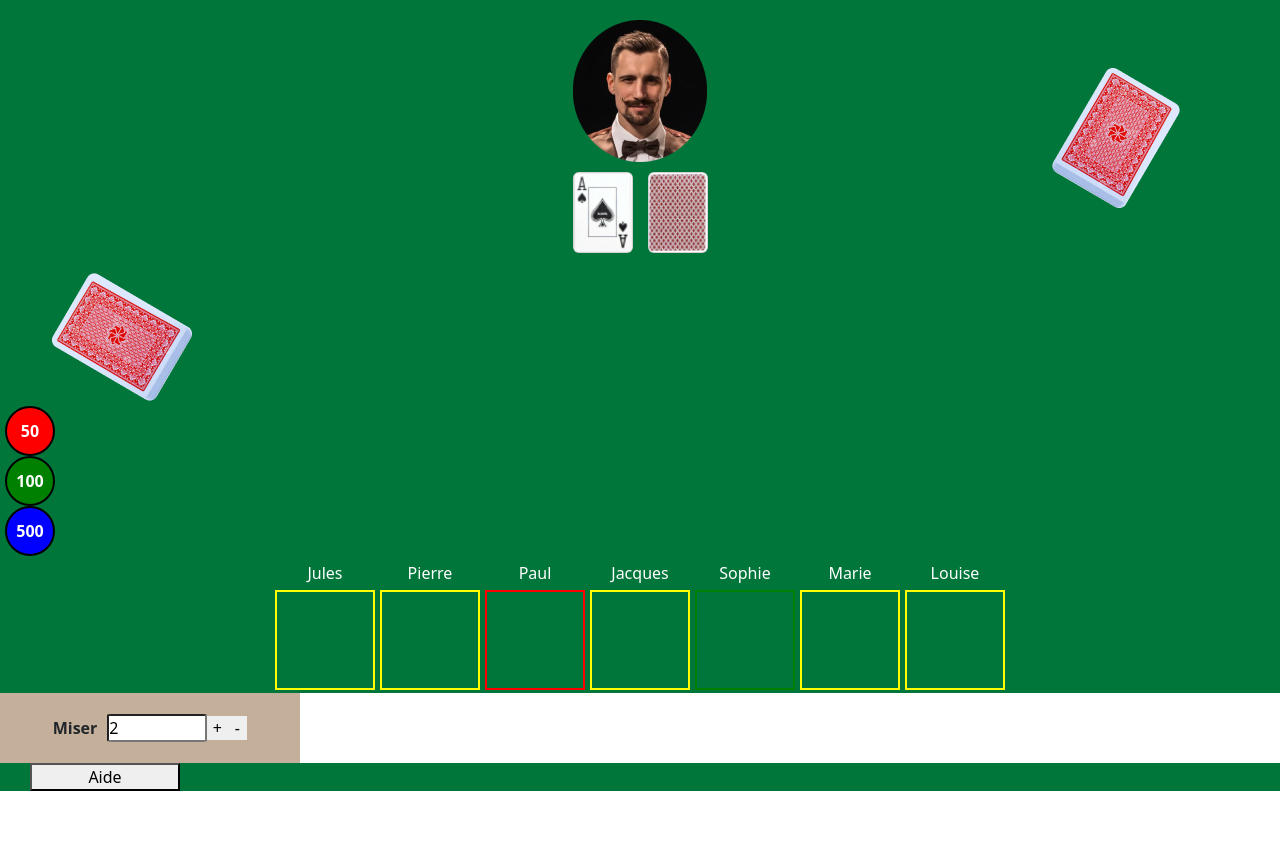
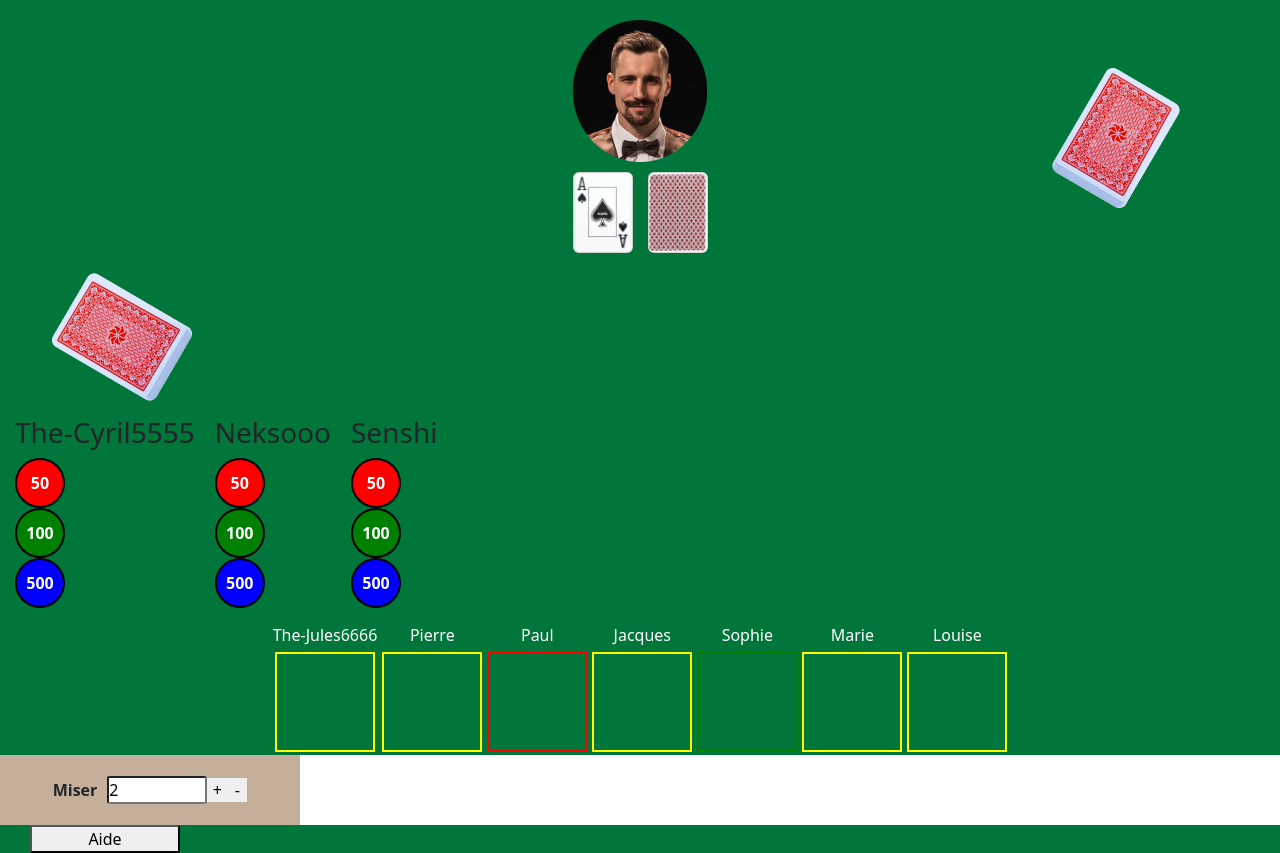
Before and after one commit to LDDW/APP_BLACKJACK, a React (Create React App) app in the folder src_front/: page /game in a window 1280 px wide. Before the commit the page ends 800 px from the top, so only its background shows below. Built offline with nearby package versions, Linux system fonts and the light colour scheme; no server answers.

Commit message:
add chipzone and props in game

```diff
--- a/src_front/src/components/chipZone/ChipZone.css
+++ b/src_front/src/components/chipZone/ChipZone.css
@@ -7,5 +7,6 @@
 }
 
 .chip-container {
-  /* Styles for displaying the chips */
+  /* Ajoute de l'espace autour de chaque chip-container */
+  margin: 10px;
 }
--- a/src_front/src/components/chipZone/ChipZone.tsx
+++ b/src_front/src/components/chipZone/ChipZone.tsx
@@ -1,19 +1,29 @@
 import React from 'react';
 import './ChipZone.css';
-// import BetZone from '../betZone/BetZone';
 import Chip from '../chip/Chip';
 
+interface Player {
+    id: number;
+    pseudo: string;
+}
 
-const ChipZone = () => {
+interface ChipZoneProps {
+    players: Player[];
+}
+
+const ChipZone: React.FC<ChipZoneProps> = ({ players }) => {
     return (
         <div className="chip-zone">
-      <div className="chip-container">
+            {players.map((player, index) => (
+                <div className="chip-container" key={player.id}>
+                    <h3>{player.pseudo}</h3>
                     <div>
                         <Chip value={50} color="red" />
                         <Chip value={100} color="green" />
                         <Chip value={500} color="blue" />
                     </div>
                 </div>
+            ))}
         </div>
     );
 };
--- a/src_front/src/components/game/Game.tsx
+++ b/src_front/src/components/game/Game.tsx
@@ -1,15 +1,19 @@
 import React from 'react';
 
 import DealerZone from '../dealerZone/DealerZone';
-import ShoeZone from "../shoeZone/ShoeZone";
 import DiscardPileZone from '../discardPileZone/DiscardPileZone';
 import ChipZone from "../chipZone/ChipZone";
 import RuleZone from "../ruleZone/RuleZone";
 import PlayerZone from "../playerZone/PlayerZone";
 import BetZone from '../betZone/BetZone';
 
-// Récupération du nom du joueur passé en props de PlayerZone
-const playerNames = ["Jules", "Pierre", "Paul", "Jacques", "Sophie", "Marie", "Louise"];
+// Récupération du noms/ids des joueurs passé en props de ChipZone
+const players = [
+    { id: 1, 'pseudo': 'The-Cyril5555' },
+    { id: 2, 'pseudo': 'Neksooo' },
+    { id: 3, 'pseudo': 'Senshi' },
+];
+const playerNames = ["The-Jules6666", "Pierre", "Paul", "Jacques", "Sophie", "Marie", "Louise"];
 // Récupération du status du joueur passé en props de PlayerZone
 const playerStatuses = ["not-played", "not-played", "playing", "not-played", "played", "not-played", "not-played"]; // Exemple de statuts
 
@@ -20,9 +24,8 @@ const Game = () => {
                 <header className="App-header">
                     <DealerZone />
                     <DiscardPileZone />
-                    {/* <ShoeZone /> */}
 
-                    <ChipZone />
+                    <ChipZone players={players}/>
                     <PlayerZone playerNames={playerNames} playerStatuses={playerStatuses}/>
                     <BetZone minValue={2} />
                     <RuleZone />
```
Lines whose indentation alone changed are shown as unchanged.
